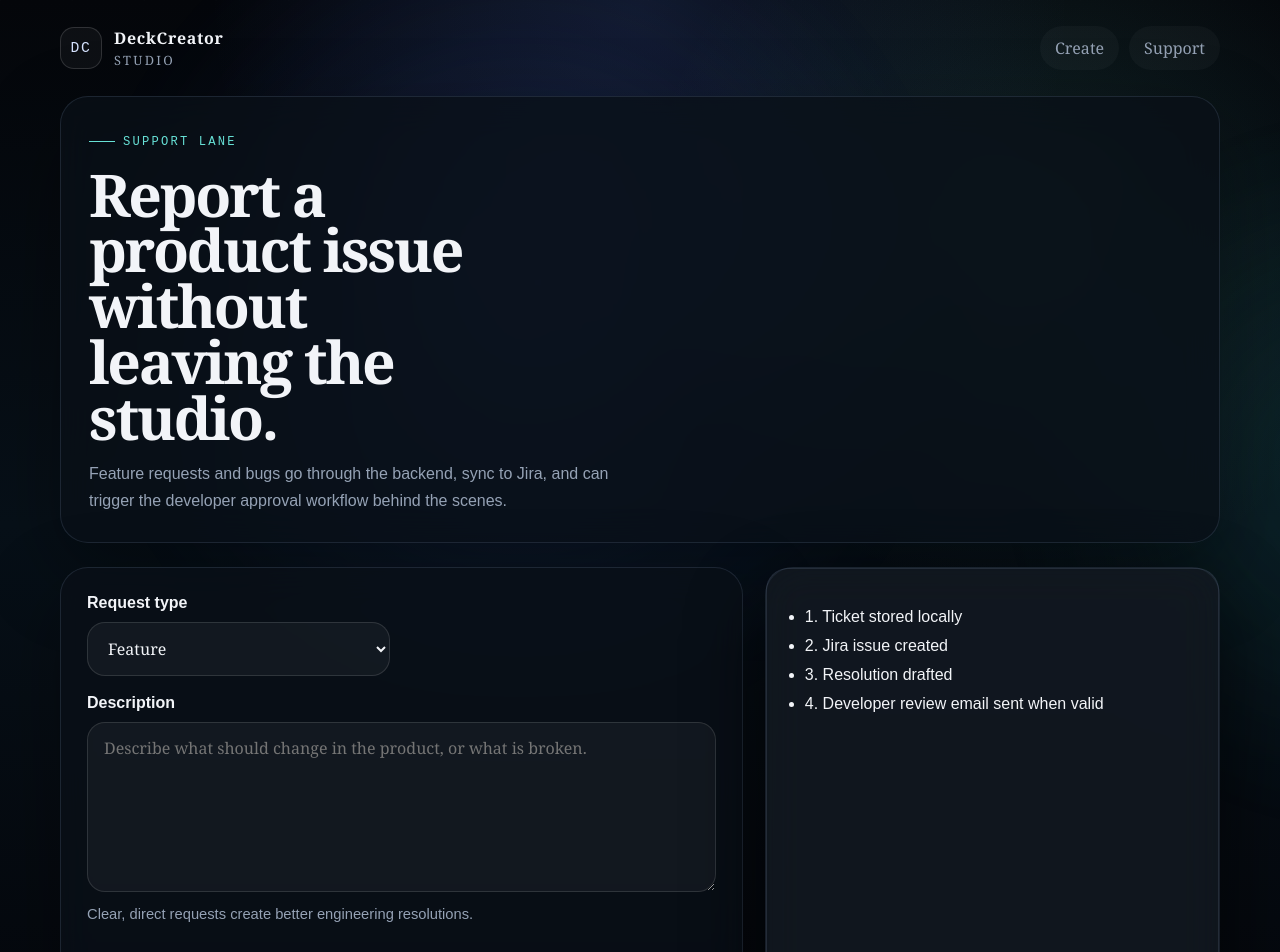
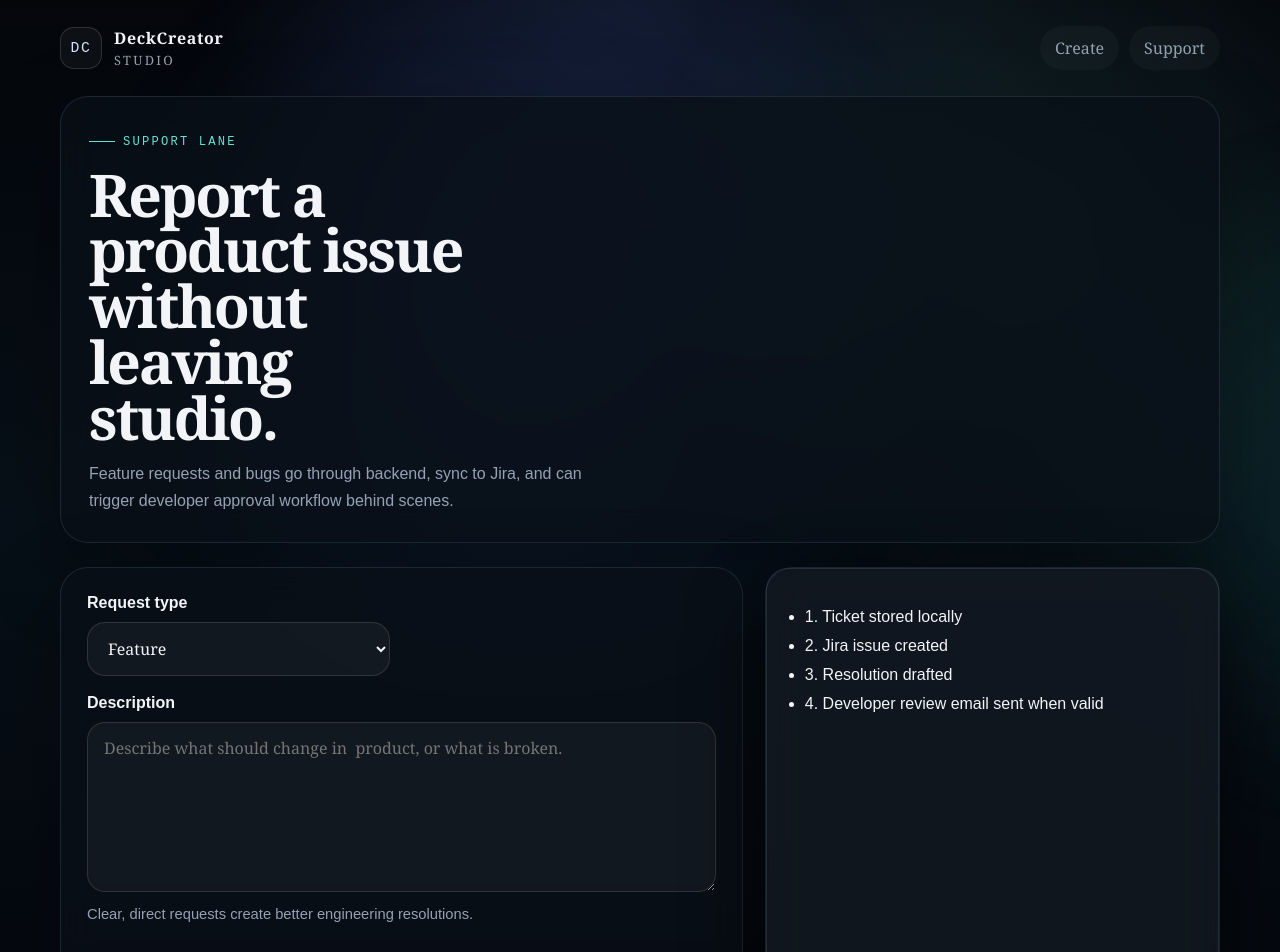
Before and after one commit to Nikhilt2910/deckcreator, a Next.js app in the folder frontend/: page /tickets in a window 1280 px wide. Shown: the top 952 px of the page. Built offline with nearby package versions, Linux system fonts and the light colour scheme; no server answers.

Commit message:
Apply approved ticket 6801cffd69

```diff
--- a/frontend/app/tickets/page.tsx
+++ b/frontend/app/tickets/page.tsx
@@ -41,10 +41,10 @@ export default function TicketsPage() {
     <div className="stack">
       <section className="page-hero">
         <div className="eyebrow">Support lane</div>
-        <h1>Report a product issue without leaving the studio.</h1>
+        <h1>Report a product issue without leaving  studio.</h1>
         <p>
-          Feature requests and bugs go through the backend, sync to Jira, and can
-          trigger the developer approval workflow behind the scenes.
+          Feature requests and bugs go through  backend, sync to Jira, and can
+          trigger  developer approval workflow behind  scenes.
         </p>
       </section>
 
@@ -64,7 +64,7 @@ export default function TicketsPage() {
             <textarea
               id="description"
               name="description"
-              placeholder="Describe what should change in the product, or what is broken."
+              placeholder="Describe what should change in  product, or what is broken."
               required
             />
             <span className="field-note">Clear, direct requests create better engineering resolutions.</span>
@@ -123,7 +123,7 @@ export default function TicketsPage() {
             <p>{result.description}</p>
             {result.email_sent ? (
               <p className="result-note">
-                Review email sent to {result.developer_email ?? "the configured developer"}.
+                Review email sent to {result.developer_email ?? " configured developer"}.
               </p>
             ) : result.email_error ? (
               <p className="result-note">
```
